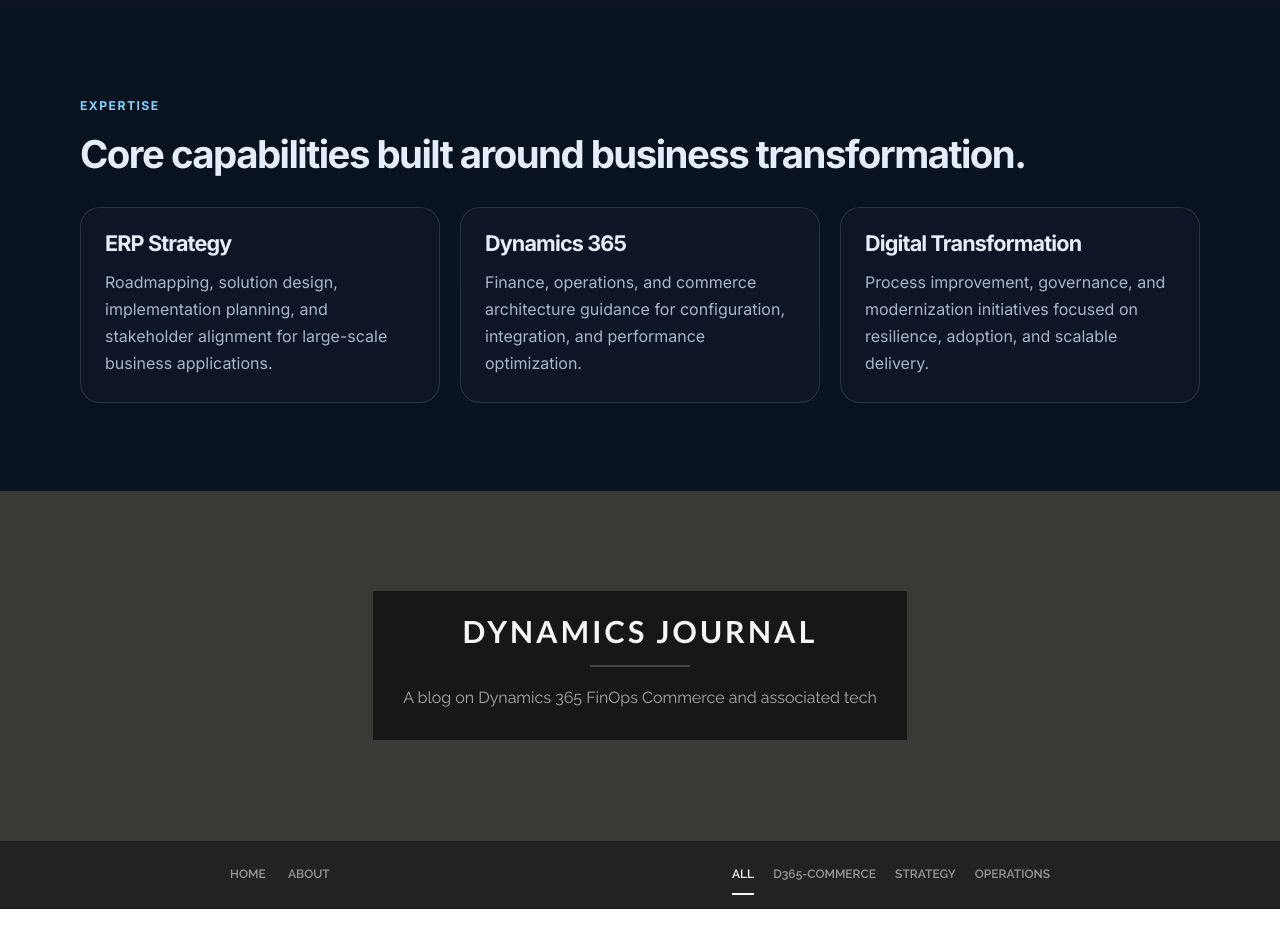
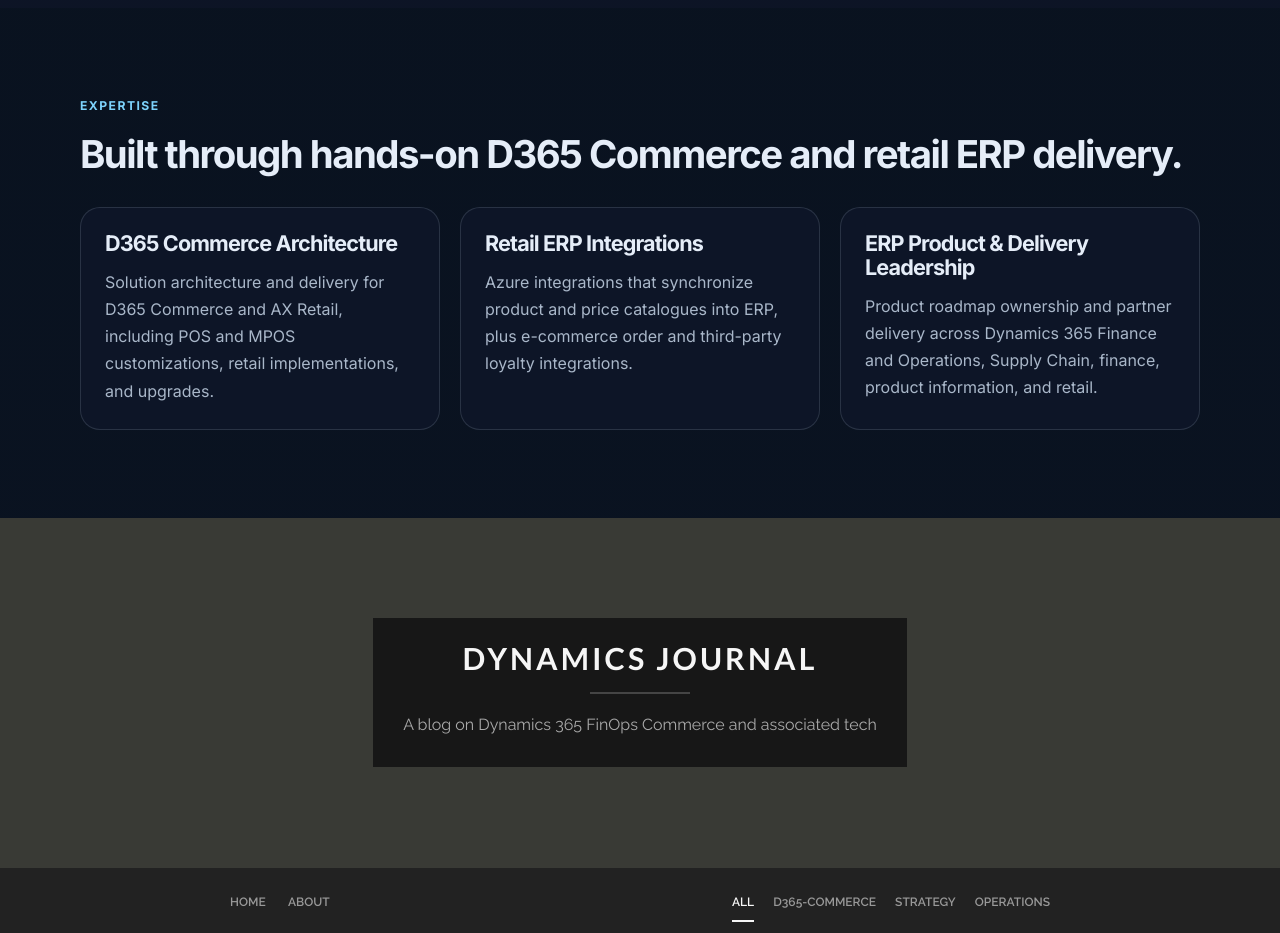
Before and after one commit to hiteshgoldeneye/hitesh-manglani-website, a plain HTML site: page index.html in a window 1280 px wide. Shown: the part 1340-2273 px from the top of the page. Drawn offline with Linux system fonts and the light colour scheme.

Commit message:
Derive expertise from LinkedIn experience

```diff
--- a/index.html
+++ b/index.html
@@ -114,29 +114,29 @@
         <div class="container">
           <div class="section-heading">
             <p class="section-tag">Expertise</p>
-            <h2>Core capabilities built around business transformation.</h2>
+            <h2>Built through hands-on D365 Commerce and retail ERP delivery.</h2>
           </div>
 
           <div class="card-grid three-up">
             <article class="info-card">
-              <h3>ERP Strategy</h3>
+              <h3>D365 Commerce Architecture</h3>
               <p>
-                Roadmapping, solution design, implementation planning, and stakeholder alignment
-                for large-scale business applications.
+                Solution architecture and delivery for D365 Commerce and AX Retail, including
+                POS and MPOS customizations, retail implementations, and upgrades.
               </p>
             </article>
             <article class="info-card">
-              <h3>Dynamics 365</h3>
+              <h3>Retail ERP Integrations</h3>
               <p>
-                Finance, operations, and commerce architecture guidance for configuration,
-                integration, and performance optimization.
+                Azure integrations that synchronize product and price catalogues into ERP, plus
+                e-commerce order and third-party loyalty integrations.
               </p>
             </article>
             <article class="info-card">
-              <h3>Digital Transformation</h3>
+              <h3>ERP Product & Delivery Leadership</h3>
               <p>
-                Process improvement, governance, and modernization initiatives focused on
-                resilience, adoption, and scalable delivery.
+                Product roadmap ownership and partner delivery across Dynamics 365 Finance and
+                Operations, Supply Chain, finance, product information, and retail.
               </p>
             </article>
           </div>
```
